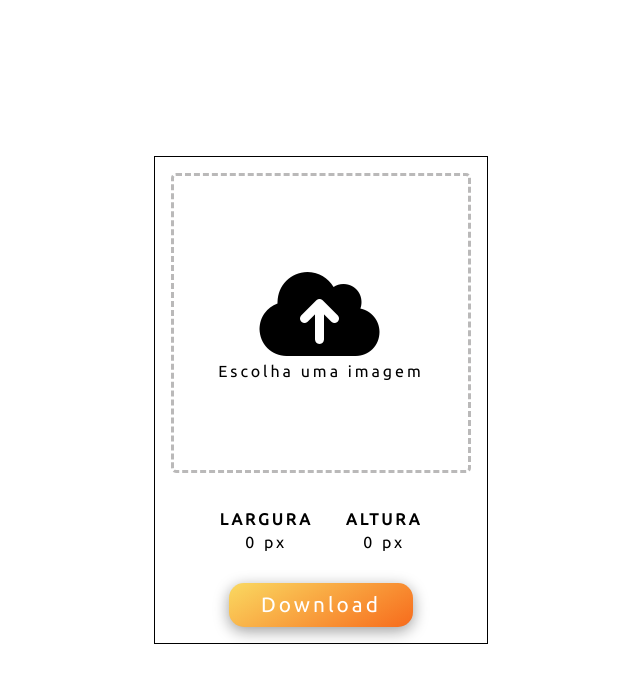
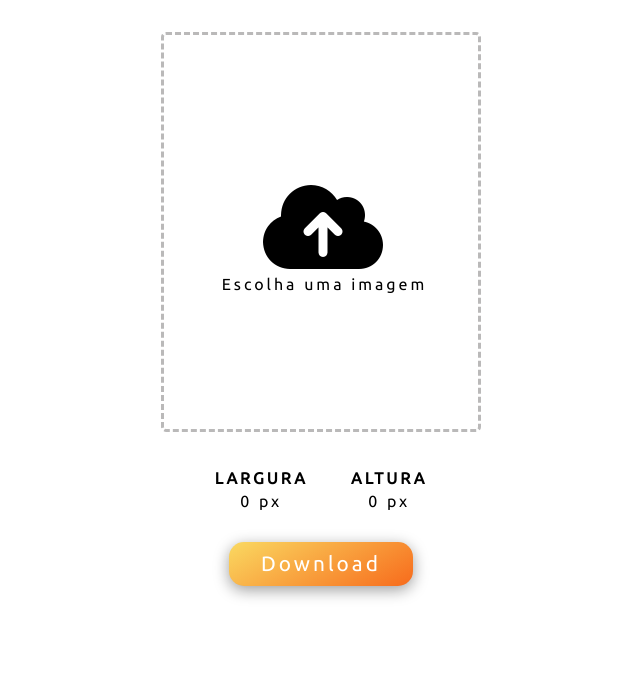
Before and after one commit to JuniorMacedo91/pics-editor, a plain HTML site: page dist/index.html in a window 1280 px wide. Shown: the whole page, without its empty margins (319-959 px from the left). Drawn offline with Linux system fonts and the light colour scheme.

Commit message:
touchmove event inserted

```diff
--- a/js/main.js
+++ b/js/main.js
@@ -5,6 +5,8 @@ const containerResizable = document.getElementById('container__resizable');
 
 file.addEventListener('change', uploadImage)
 containerResizable.addEventListener('mousemove', handleResize)
+containerResizable.addEventListener('touchmove', handleResize)
+
 
 
 function uploadImage(){
--- a/scss/main.scss
+++ b/scss/main.scss
@@ -16,19 +16,17 @@
 }
 
 .home-container{
-    position: relative;
     width: 100%;
-    height: 100vh;
-    @include display-grid();
+    padding: 2rem;
+    display: flex;
+    align-content: center;
+    justify-content: center;
 
     .container{
-        display: grid;
-        place-items: center;
-
-        width: 100%;
-        height: 100%;
-        padding: 1rem;
-        border: 1px solid black;
+        position: relative;
+        max-width: 640px;
+        max-height: 960px;
+        text-align: center;
     }
 }
 
@@ -36,11 +34,12 @@
     @include display-grid();
     place-items: center;
     position: relative;
-    min-width: 300px;
-    min-height: 300px;
+    min-width: 320px;
+    min-height: 400px;
     border:3px dashed rgb(186, 185, 185);
     border-radius: 5px;
     box-sizing: border-box;
+    padding:7px 0px 0px 7px;
 
     #choosePhoto-btn{
         position: absolute;
@@ -67,15 +66,15 @@
     img{
         position: relative;
         width: 100%;
-        height: 100%;
+        height:100%;
         z-index: 1;
     }
 }
 
 ::-webkit-scrollbar{
     background-color: transparent;
-    width: 5px;
-    height: 5px;
+    width: 7px;
+    height: 7px;
 }
 
 .container-dimensions{
@@ -97,7 +96,6 @@
 }
 
 #download-btn{
-    @include display-grid();
     padding:10px 2rem;
     color: #fff;
     font-size: 1.3rem;
```
Also changed, not shown: scss/main.css, 1 other file.
